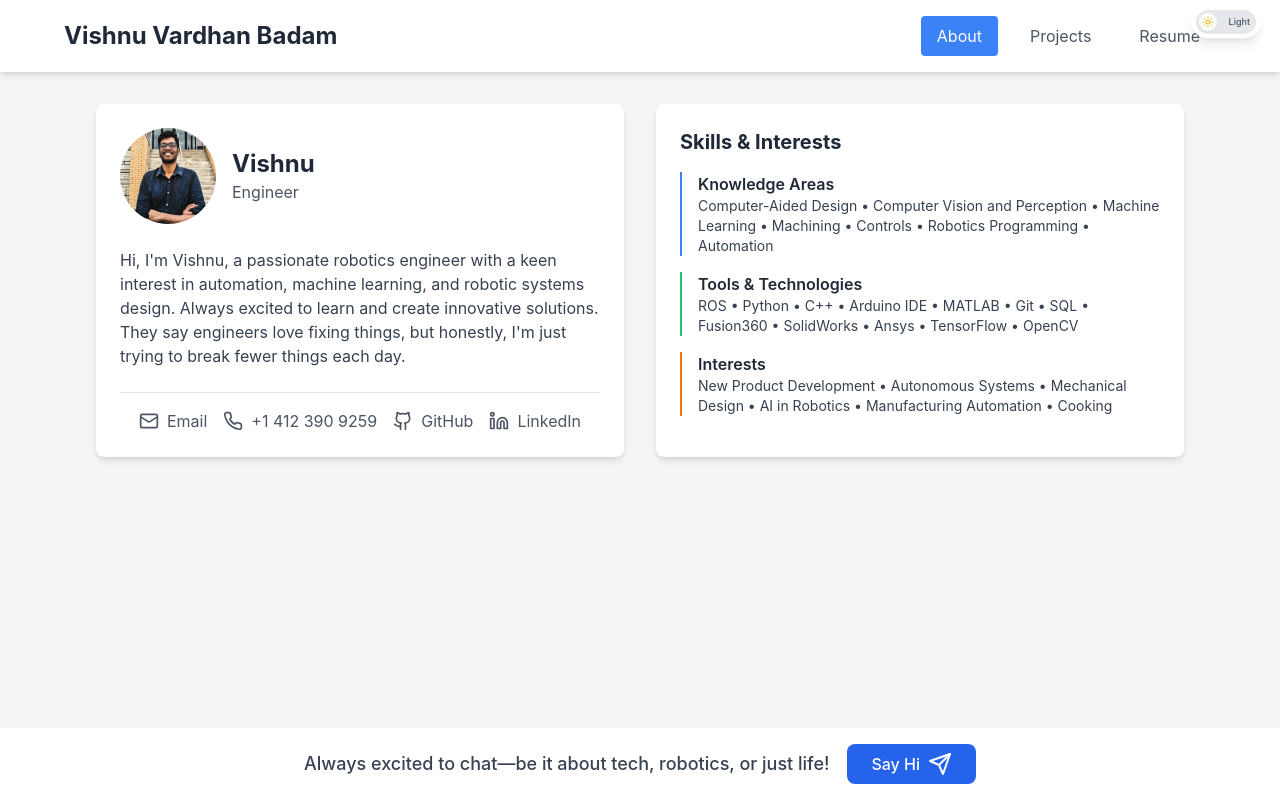
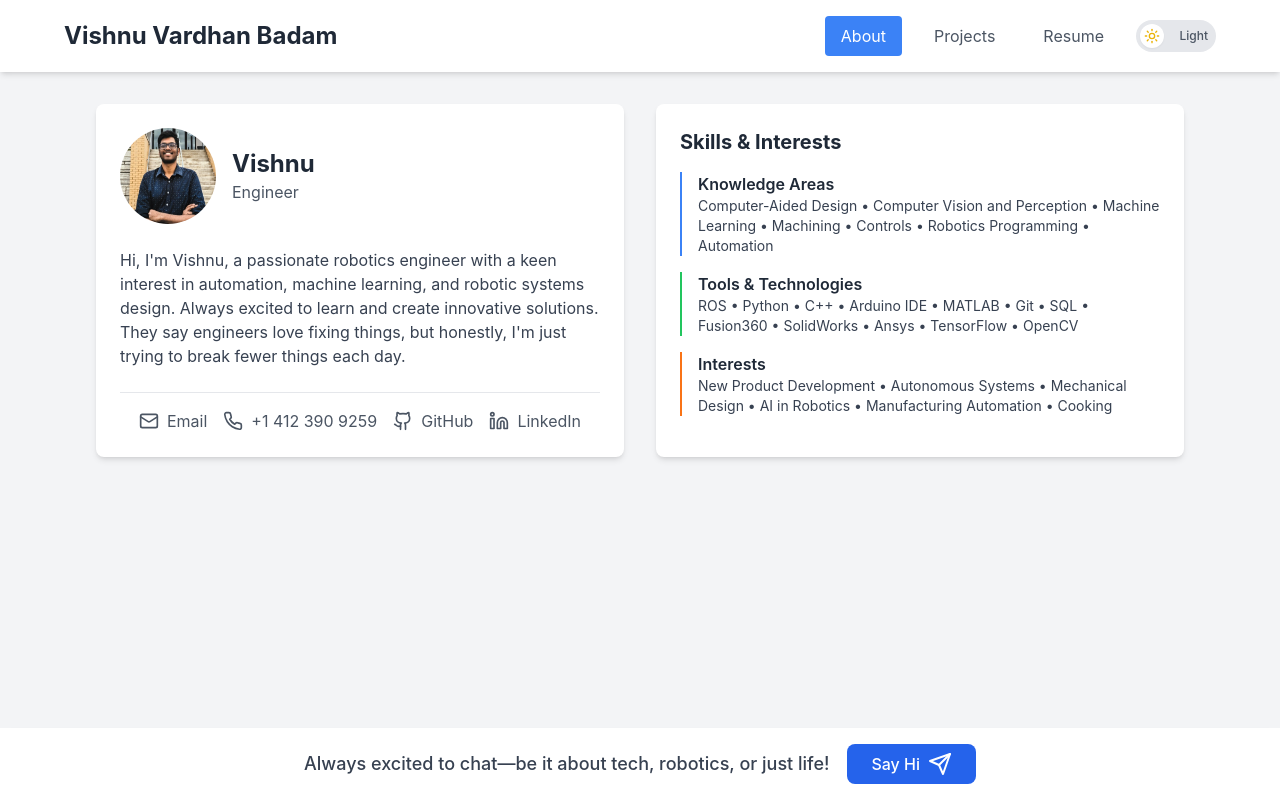
Before and after one commit to Vishnu01110110/Portfolio, a React (Create React App) app: page /Portfolio/about in a window 1280 px wide. Built offline with nearby package versions, Linux system fonts and the light colour scheme.

Commit message:
hamburger_v2

```diff
--- a/src/Portfolio.js
+++ b/src/Portfolio.js
@@ -441,6 +441,11 @@ const Portfolio = ({ children }) => {
             >
               Resume
             </button>
+
+            {/* Desktop dark mode toggle */}
+            <div className="ml-4">
+              <ModernToggle darkMode={darkMode} setDarkMode={setDarkMode} />
+            </div>
           </div>
         </div>
 
@@ -489,16 +494,17 @@ const Portfolio = ({ children }) => {
             >
               Resume
             </button>
+
+            {/* Mobile dark mode toggle */}
+            <div className="border-t border-gray-200 dark:border-gray-700 pt-2 mt-2">
+              <div className="flex items-center justify-between px-4 py-2">
+                <span className="text-gray-600 dark:text-gray-300">Dark Mode</span>
+                <ModernToggle darkMode={darkMode} setDarkMode={setDarkMode} />
+              </div>
+            </div>
           </div>
         </div>
       </nav>
-
-      {/* Floating toggle in top right - smaller and higher */}
-      <div className="fixed top-0 right-2 z-20">
-        <div className="bg-white dark:bg-gray-800 rounded-full shadow-lg p-1.5 scale-75">
-          <ModernToggle darkMode={darkMode} setDarkMode={setDarkMode} />
-        </div>
-      </div>
 
       <main className="max-w-6xl mx-auto p-4 md:p-8">
         {(location.pathname === '/' || location.pathname === '/about' || location.pathname === '/resume') && renderContent()}
```
